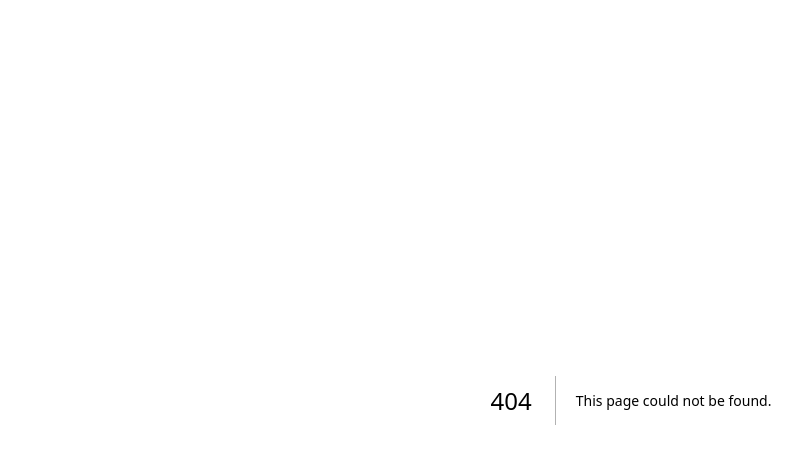
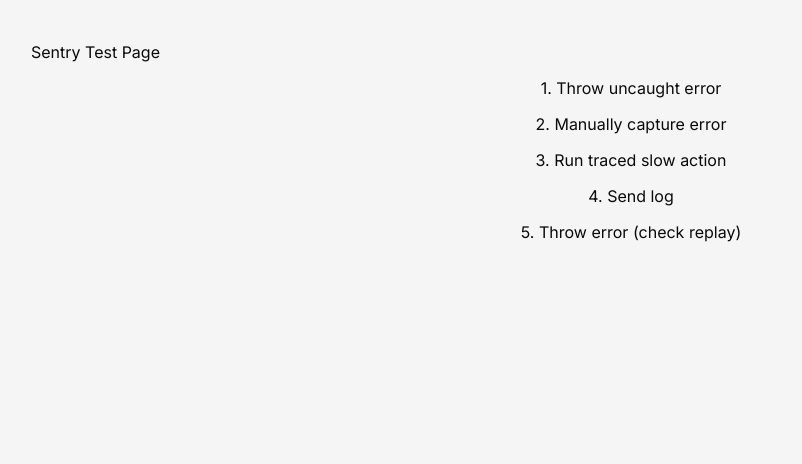
Before and after one commit to han-tiet/han-tiet.com, a Next.js app: page /sentry-example-page in a window 1280 px wide. Before the commit this address had no page. Shown: the top 464 px of the page, without its empty margins (9-811 px from the left). Built offline with nearby package versions, Linux system fonts and the light colour scheme; what @mui/material-nextjs would draw is missing.

Commit message:
feat: initial commit

```diff
--- /dev/null
+++ b/src/app/api/sentry-test-slow/route.ts
@@ -0,0 +1,13 @@
+import * as Sentry from "@sentry/nextjs";
+import { NextResponse } from "next/server";
+
+export async function GET() {
+  await new Promise((resolve) => setTimeout(resolve, 500));
+
+  Sentry.logger.info("API route hit: sentry-test-slow");
+
+  // uncomment to test a backend error:
+  // throw new Error('Sentry test: backend error');
+
+  return NextResponse.json({ ok: true });
+}
--- /dev/null
+++ b/src/app/sentry-example-page/page.tsx
@@ -0,0 +1,59 @@
+"use client";
+
+import * as Sentry from "@sentry/nextjs";
+
+export default function SentryTestPage() {
+  // 1. Thrown error — tests error tracking + source maps
+  const throwError = () => {
+    throw new Error("Sentry test: thrown error");
+  };
+
+  // 2. Manually captured error — tests captureException works independently
+  const captureError = () => {
+    try {
+      JSON.parse("{invalid json");
+    } catch (err) {
+      Sentry.captureException(err);
+      alert("Error captured — check Sentry dashboard");
+    }
+  };
+
+  // 3. Traced/slow action — tests tracing spans show up
+  const runTracedAction = async () => {
+    await Sentry.startSpan(
+      { name: "test-traced-action", op: "test" },
+      async () => {
+        await new Promise((resolve) => setTimeout(resolve, 1500)); // simulate slow work
+        await fetch("/api/sentry-test-slow"); // hits an API route, see below
+      },
+    );
+    alert("Traced action done — check Sentry Performance tab");
+  };
+
+  // 4. Log call — tests Sentry Logs
+  const sendLog = () => {
+    Sentry.logger.warn("Sentry test: warning log", {
+      testId: "sentry-test-page",
+    });
+    alert("Log sent — check Sentry Logs tab");
+  };
+
+  // 5. Error + replay — throws inside a click so a replay session gets attached
+  const throwWithReplay = () => {
+    Sentry.getReplay()?.flush(); // ensure replay is running
+    throw new Error("Sentry test: error with replay");
+  };
+
+  return (
+    <div
+      style={{ padding: 40, display: "flex", flexDirection: "column", gap: 12 }}
+    >
+      <h1>Sentry Test Page</h1>
+      <button onClick={throwError}>1. Throw uncaught error</button>
+      <button onClick={captureError}>2. Manually capture error</button>
+      <button onClick={runTracedAction}>3. Run traced slow action</button>
+      <button onClick={sendLog}>4. Send log</button>
+      <button onClick={throwWithReplay}>5. Throw error (check replay)</button>
+    </div>
+  );
+}
```
